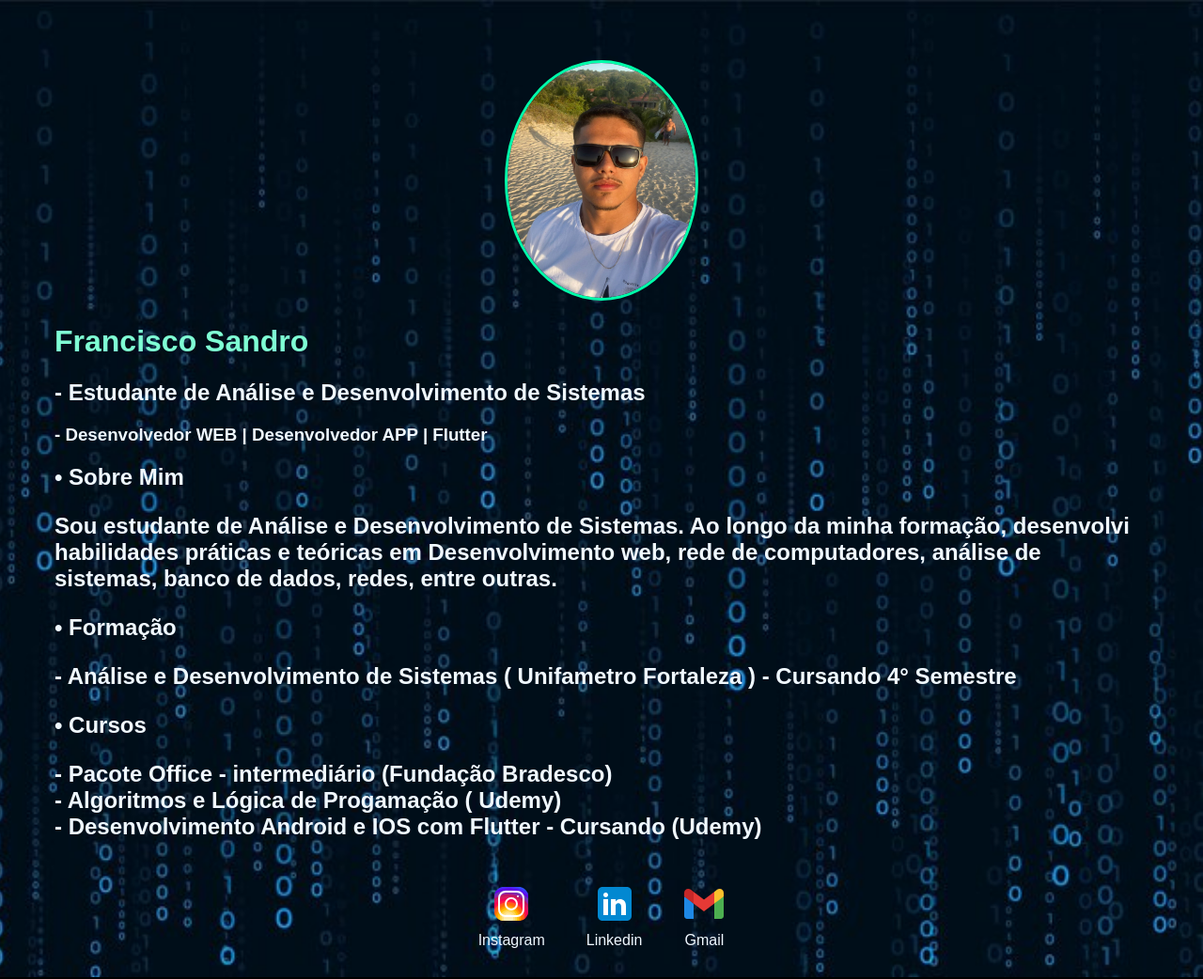
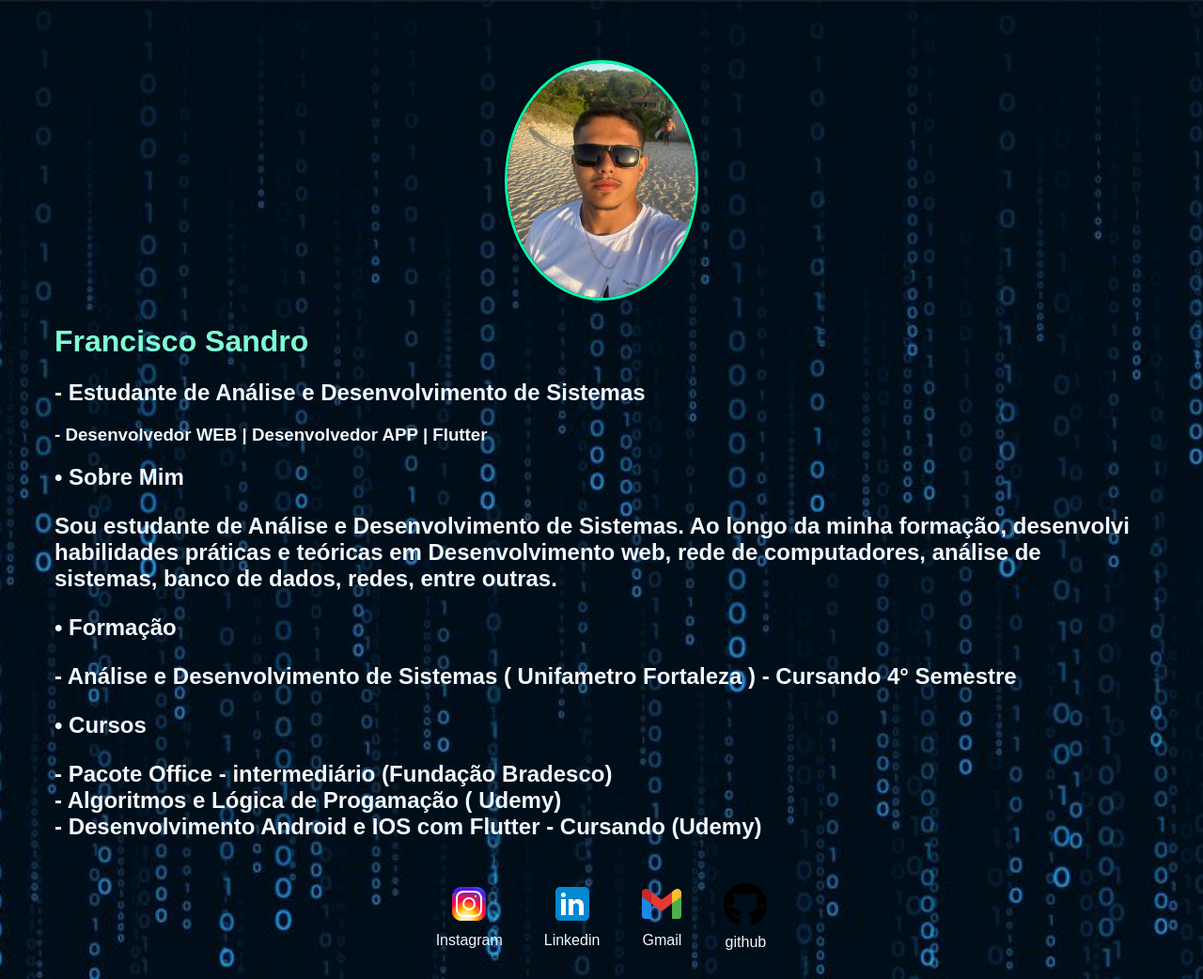
Before and after one commit to SandroSilva10/Perfil, a plain HTML site: page index.html in a window 1280 px wide. Shown: the whole page at 94% size. Drawn offline with Linux system fonts and the light colour scheme.

Commit message:
Atualizar index.html com alterações recentes

```diff
--- a/index.html
+++ b/index.html
@@ -1,5 +1,5 @@
 <!DOCTYPE html>
-<html lang="en">
+<html lang="br">
 <head>
     <meta charset="UTF-8">
     <meta name="viewport" content="width=device-width, initial-scale=1.0">
@@ -80,6 +80,10 @@
                 <img src="imag/icons8-gmail-novo.svg" alt="">
                 <p>Gmail</p>
             </a>
+            <a href="https://github.com/SandroSilva10" target="_blank" rel="noopener noferrer">
+                <img src="imag/icons8-github.svg" alt="">
+                <p>github</p>
+            </a>
 
         </footer>
 
```
Also changed, not shown: imag/icons8-github.svg (added).
